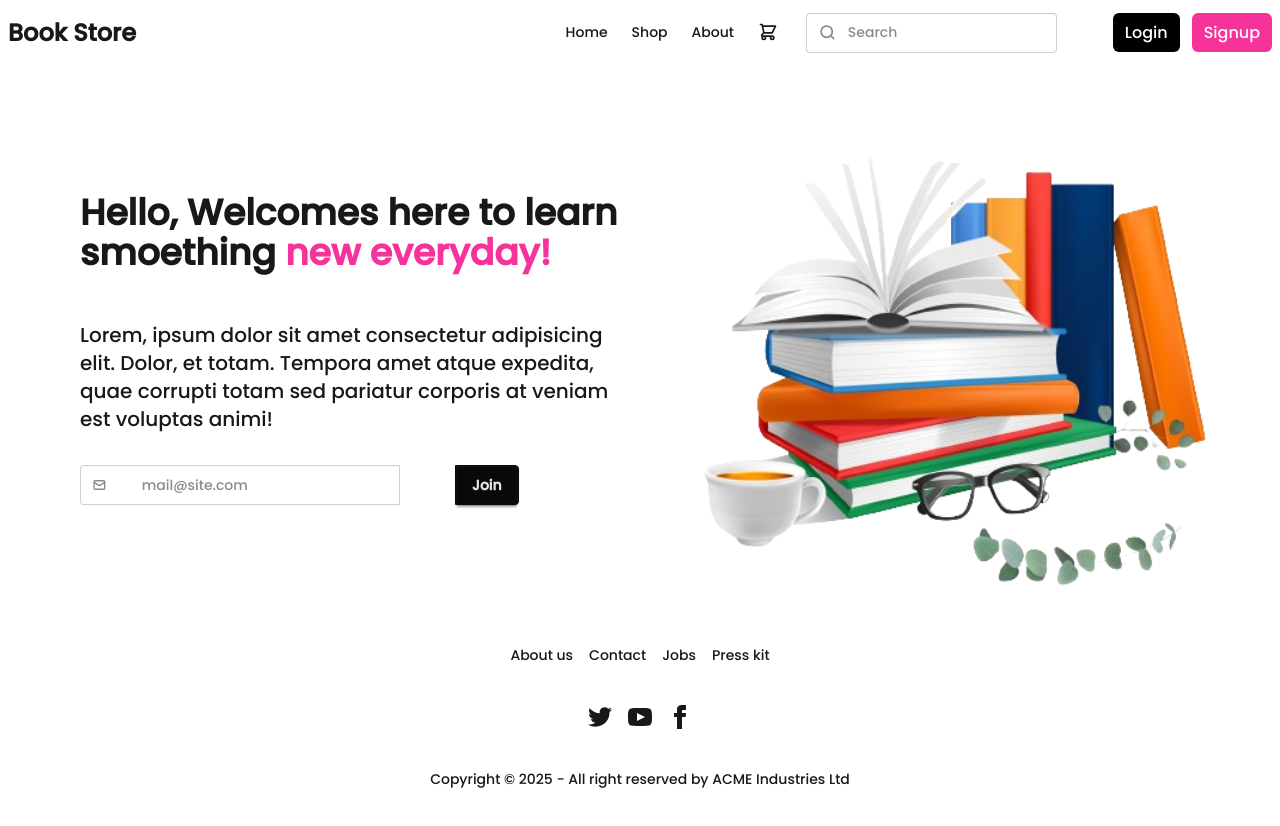
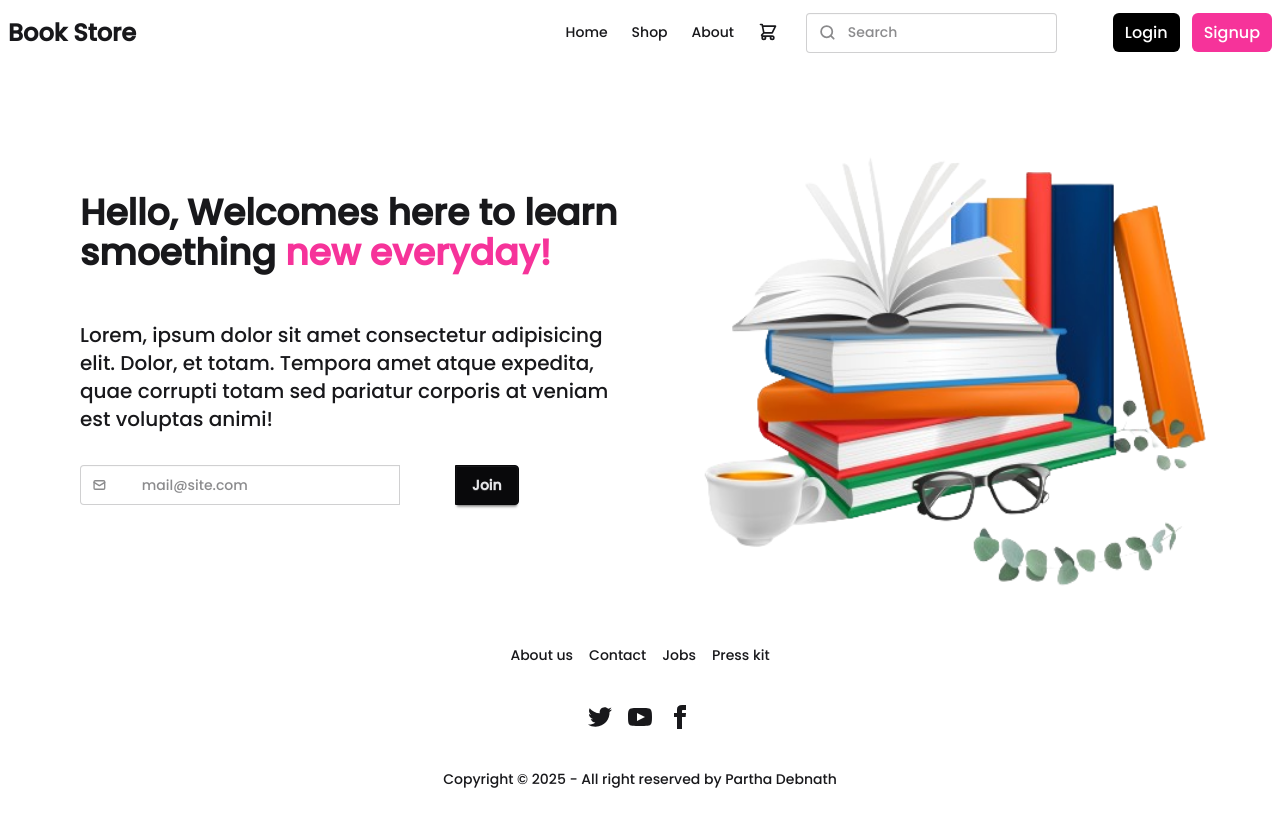
Before and after one commit to IM-Partha/Book_store, a React (Vite) app in the folder frontend/: page / in a window 1280 px wide. Shown: the top 826 px of the page. Built offline with nearby package versions, Linux system fonts and the light colour scheme.

Commit message:
Footer fix

```diff
--- a/frontend/src/components/Footer.jsx
+++ b/frontend/src/components/Footer.jsx
@@ -49,7 +49,7 @@ const Footer = () => {
     </div>
   </nav>
   <aside>
-    <p>Copyright © {new Date().getFullYear()} - All right reserved by ACME Industries Ltd</p>
+    <p>Copyright © {new Date().getFullYear()} - All right reserved by Partha Debnath</p>
   </aside>
 </footer>
 
```
